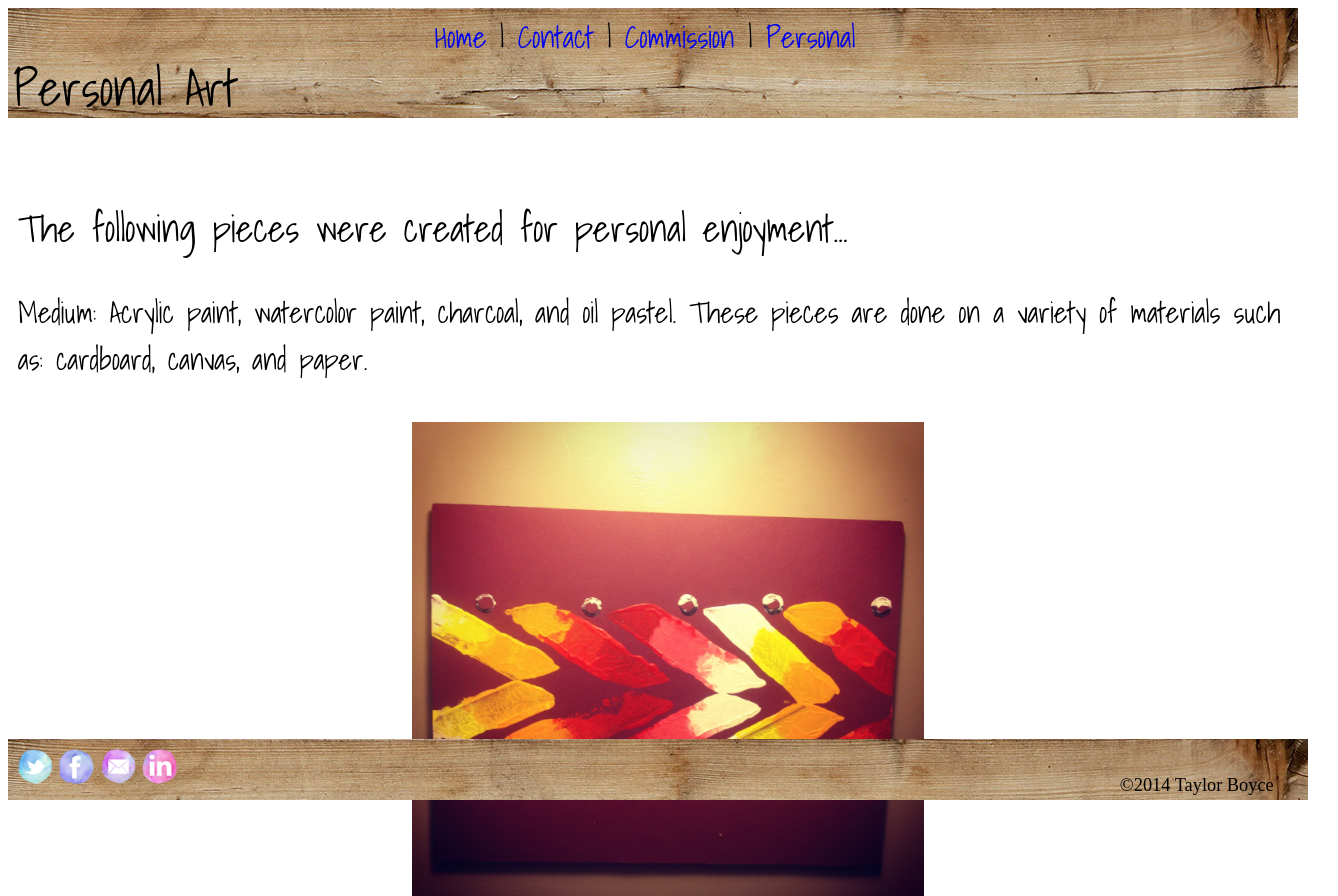
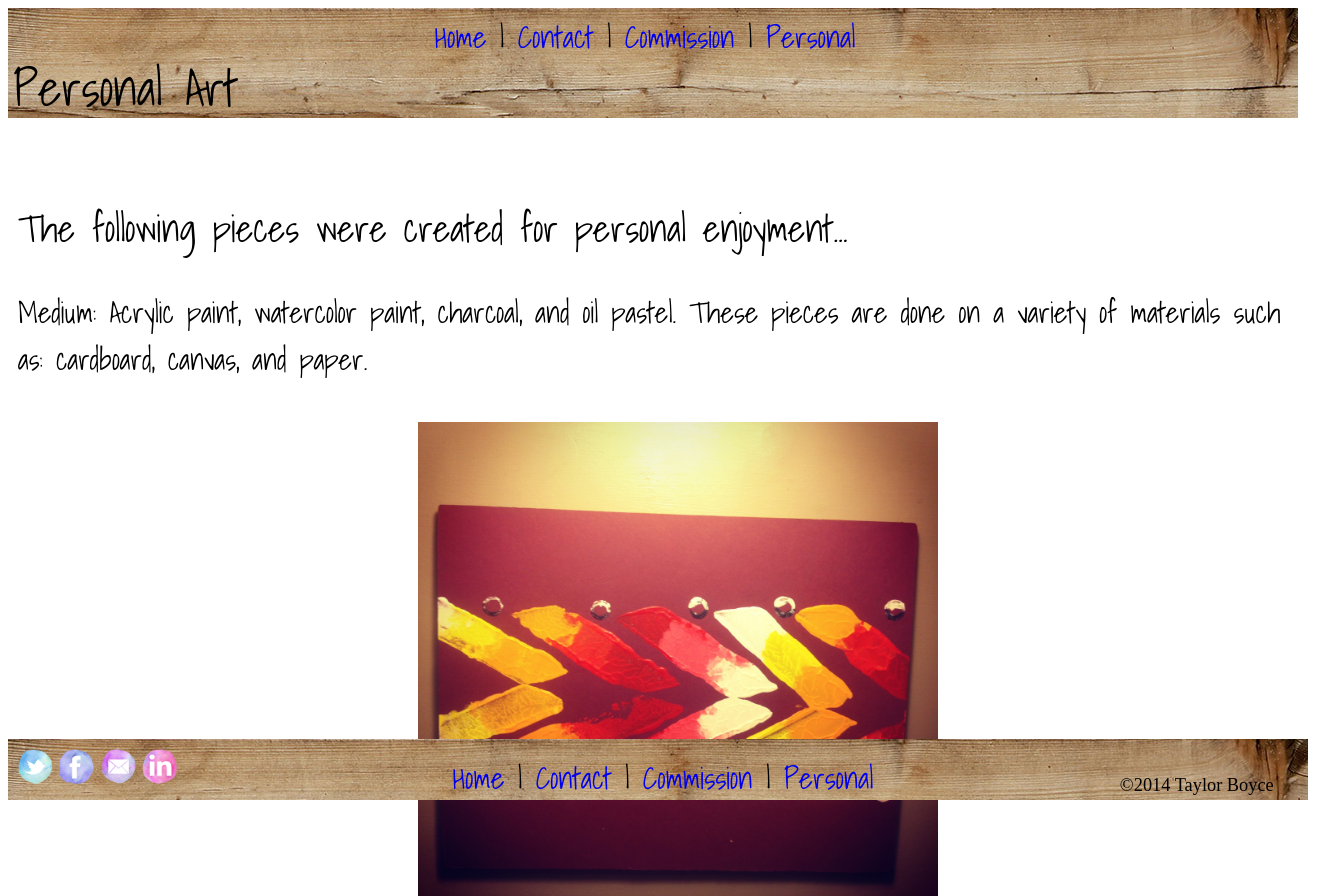
Before and after one commit to taylormboyce/taylormboyce.github.io, a plain HTML site: page personal.html in a window 1280 px wide. Shown: the top 896 px of the page, 1338 px wide, since content can reach past the window. Before the commit the page ends 800 px from the top, so only its background shows below. Drawn offline with Linux system fonts and the light colour scheme.

Commit message:
fixed scrolling

```diff
--- a/css/style.css
+++ b/css/style.css
@@ -1,6 +1,6 @@
 header {
     background-image: url(../images/wood.jpg) ;
-    position:fixed;
+    position:absolute;
     color:black;
     height:100px;
     width:100%;
@@ -33,7 +33,7 @@ article {
     width:100%;
     float:center;
     padding:10px;
-    position:fixed;
+    position:absolute;
     font-family: 'Shadows Into Light', cursive;
     margin-right: auto;
     margin-left: auto;
@@ -68,9 +68,9 @@ photos {
   width:100%;
   padding:10px;
 
-    float:inherit;
+  float:center;
   text-align: center;
-  position:inherit;
+  position:absolute;
 }
 
 footer {
@@ -94,3 +94,4 @@ footer p {text-align:right;
             margin-right: auto;
 
 }
+footer nav {position: fixed}
--- a/personal.html
+++ b/personal.html
@@ -92,6 +92,14 @@ A:hover { font-weight:bold; color: black;}
     <a href="https://www.linkedin.com/profile/view?id=370127720&trk=nav_responsive_tab_profile_pic"><img title="LinkedIn" src="images/pink/linkedin.png" alt="LinkedIn" width="35" height="35" /></a>
             </div>
             <p><small>&copy;2014 Taylor Boyce</small></p>
+        <nav>
+            <a href="index.html">Home</a> |
+            <a href="contact.html">Contact</a> |
+            <a href="commission.html">Commission</a> |
+            <a href="personal.html">Personal</a>
+
+
+        </nav>
         </footer>
 
 
```
